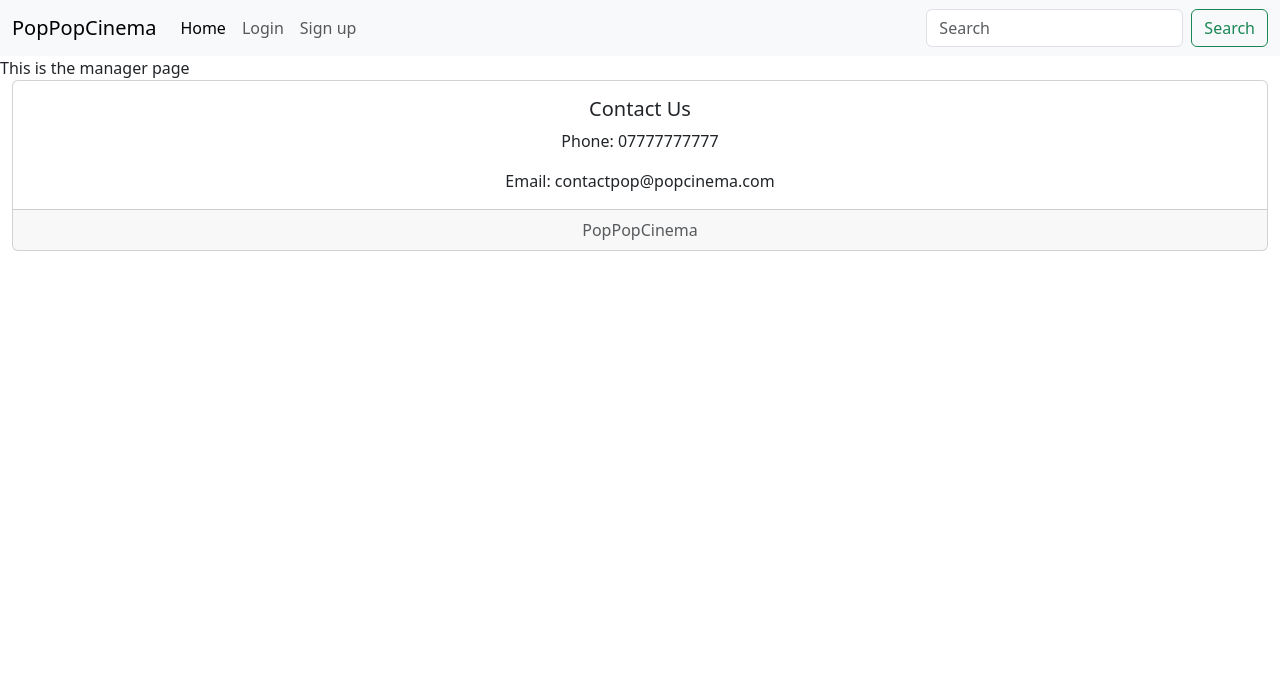
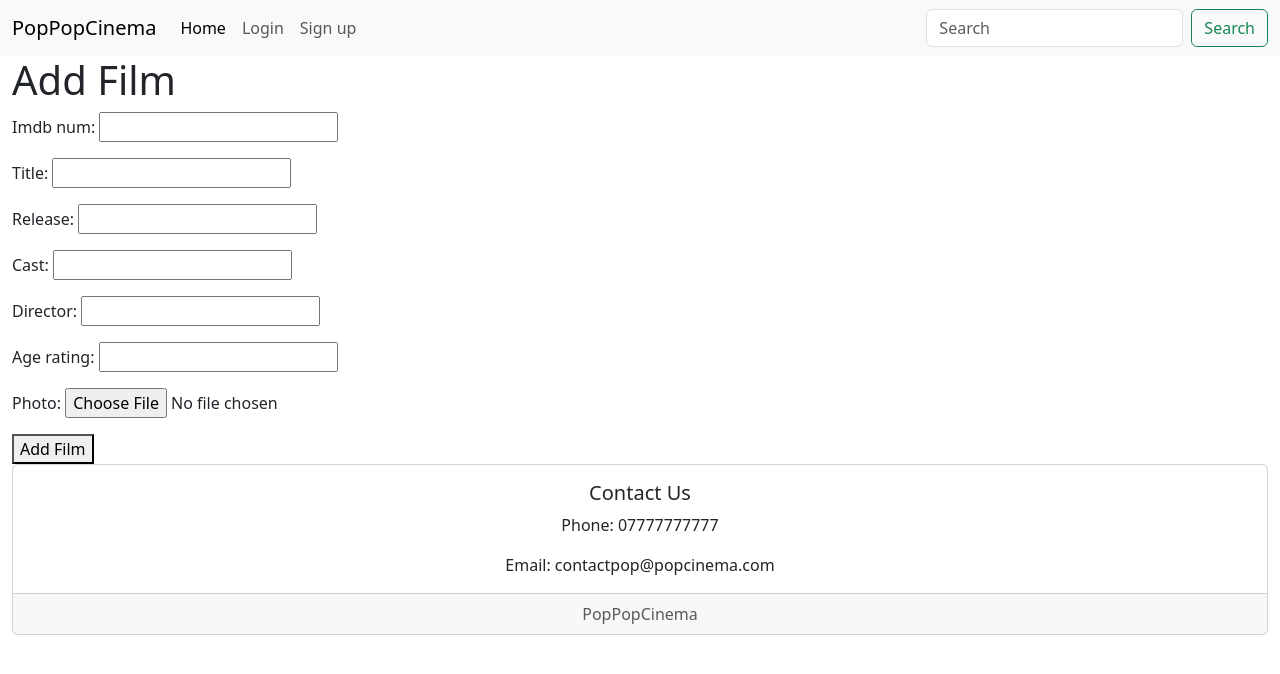
Before and after one commit to LoganBrownGU/13C-wad2-project, a Django app: page /cinema/manager/ in a window 1280 px wide. Shown: the top 674 px of the page. Run offline with Django 3.2, Linux system fonts and the light colour scheme; some libraries are stand-ins or nearby versions.

Commit message:
Added film form in manager page

```diff
--- a/cinema/forms.py
+++ b/cinema/forms.py
@@ -1,6 +1,6 @@
 from django import forms
 from django.contrib.auth.models import User
-from cinema.models import Review
+from cinema.models import Review, Film
 
 
 class UserForm(forms.ModelForm):
@@ -21,3 +21,17 @@ class ReviewForm(forms.ModelForm):
     class Meta:
         model = Review
         exclude = ('user', 'IMDB_num',)
+
+
+class FilmForm(forms.ModelForm):
+    IMDB_num = forms.CharField(max_length=255)
+    title = forms.CharField(max_length=255)
+    release = forms.DateField()
+    cast = forms.CharField()
+    director = forms.CharField(max_length=255)
+    age_rating = forms.CharField(max_length=255)
+    photo = forms.ImageField(required=False)
+
+    class Meta:
+        model = Film
+        fields = ('IMDB_num', 'title', 'release', 'cast', 'director', 'age_rating', 'photo')
--- a/cinema/views.py
+++ b/cinema/views.py
@@ -3,7 +3,7 @@ from django.contrib.auth.models import User
 from django.shortcuts import render, redirect
 from django.http import HttpResponse
 from django.urls import reverse
-from cinema.forms import UserForm, ReviewForm
+from cinema.forms import UserForm, ReviewForm, FilmForm
 from cinema.models import Film, Review
 
 
@@ -23,7 +23,14 @@ def user(request):
 
 
 def manager(request):
-    context_dict = {}
+    context_dict = {'film_added': False, 'film_form': FilmForm()}
+    if request.method == 'POST':
+        film_form = FilmForm(request.POST, request.FILES)
+        if film_form.is_valid():
+            film_form.save()
+            context_dict['film_added'] = True
+        else:
+            context_dict['form_errors'] = film_form.errors
 
     return render(request, 'cinema/manager.html', context=context_dict)
 
@@ -182,7 +189,7 @@ def user_profile(request, username):
     try:
         user = User.objects.get(username=username)
         context["profile"] = user
-        context["reviews"] = Review.objects.filter(user=user).order_by("-likes")[:10]
+        context["reviews"] = Review.objects.filter(user=user).order_by("-likes")
 
     except:
         return redirect(reverse("cinema:home"))
--- a/templates/cinema/home.html
+++ b/templates/cinema/home.html
@@ -9,12 +9,7 @@ Home
 <div>
     <h1>Welcome to PopPopCinema</h1>
 </div>
-<div>
-    <a href="{% url 'cinema:user' %}">User</a><br />
-    <a href="{% url 'cinema:manager' %}">Manager</a><br />
 <br>
-</div>
-<br />
 <div>
     <h3> New Releases: </h3>
     {% if films %}
--- a/templates/cinema/manager.html
+++ b/templates/cinema/manager.html
@@ -5,5 +5,15 @@
 {% endblock %}
 
 {% block body_block %}
-    This is the manager page
+    <h1>Add Film</h1>
+    {% if film_added %}
+        <p>Film added!</p>
+    {% elif form_errors %}
+       {{ form_errors }}
+    {% endif %}
+    <form id="film_form" method="post" action="{% url 'cinema:manager' %} " enctype="multipart/form-data">
+        {% csrf_token %}
+        {{ film_form.as_p }}
+        <button type="submit">Add Film</button>
+    </form>
 {% endblock %}
```
Also changed, not shown: 1 other file.
